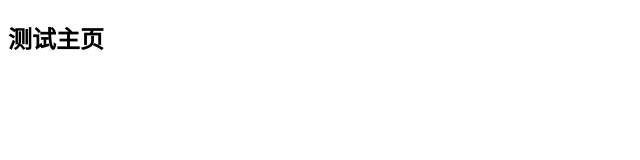
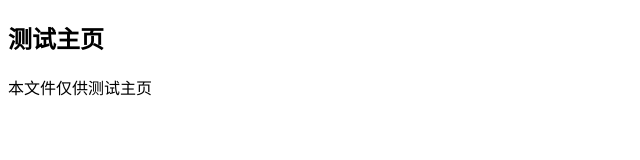
Before and after one commit to SunVdong/blog, a plain HTML site: page index.html in a window 1280 px wide. Shown: the whole page, without its empty margins (0-640 px from the left). Drawn offline with Linux system fonts and the light colour scheme.

Commit message:
1.测试

```diff
--- a/index.html
+++ b/index.html
@@ -6,6 +6,6 @@
 </head>
 <body>
 	<h2>测试主页</h2>
-
+	<p>本文件仅供测试主页</p>
 </body>
 </html>
```
